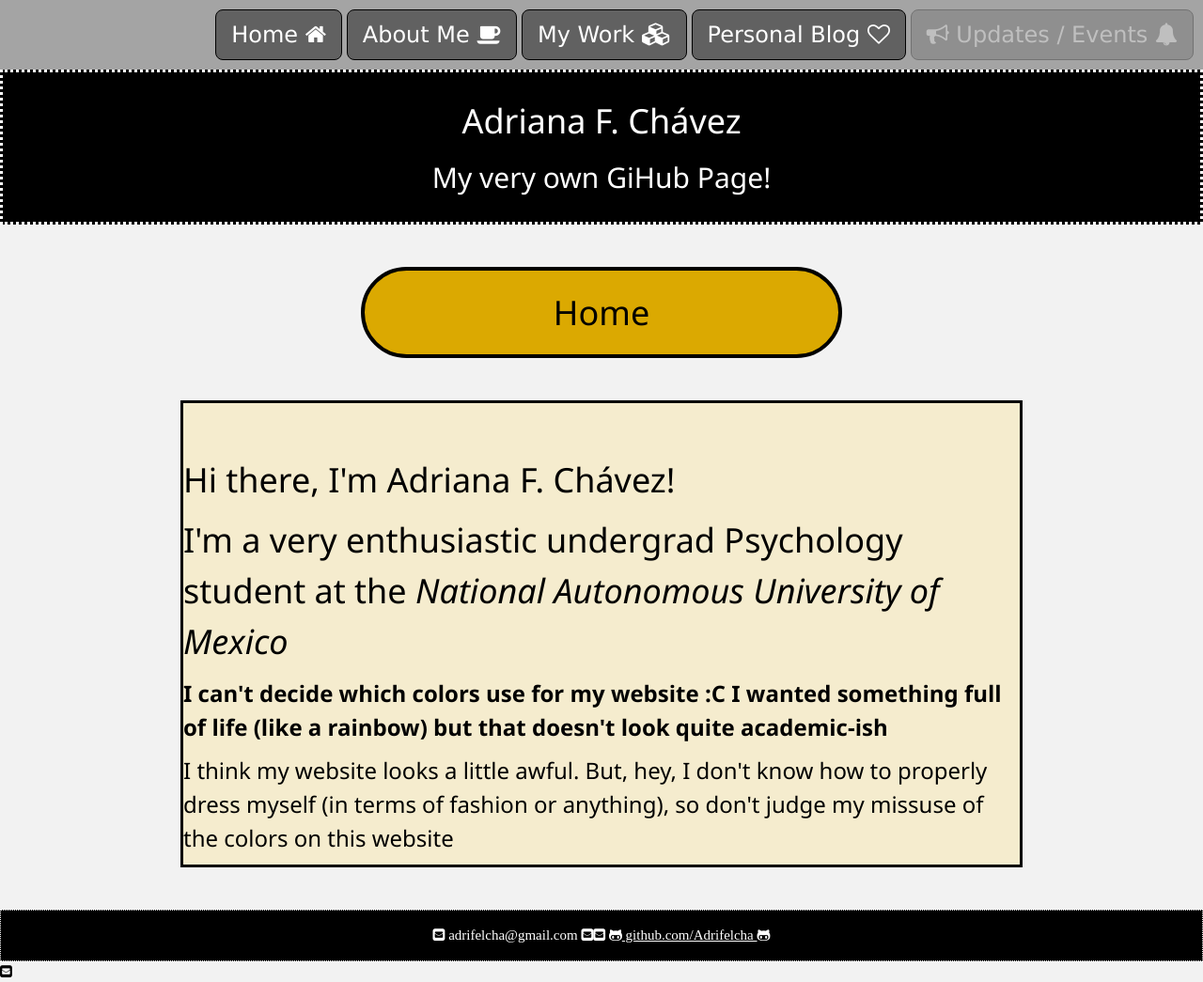
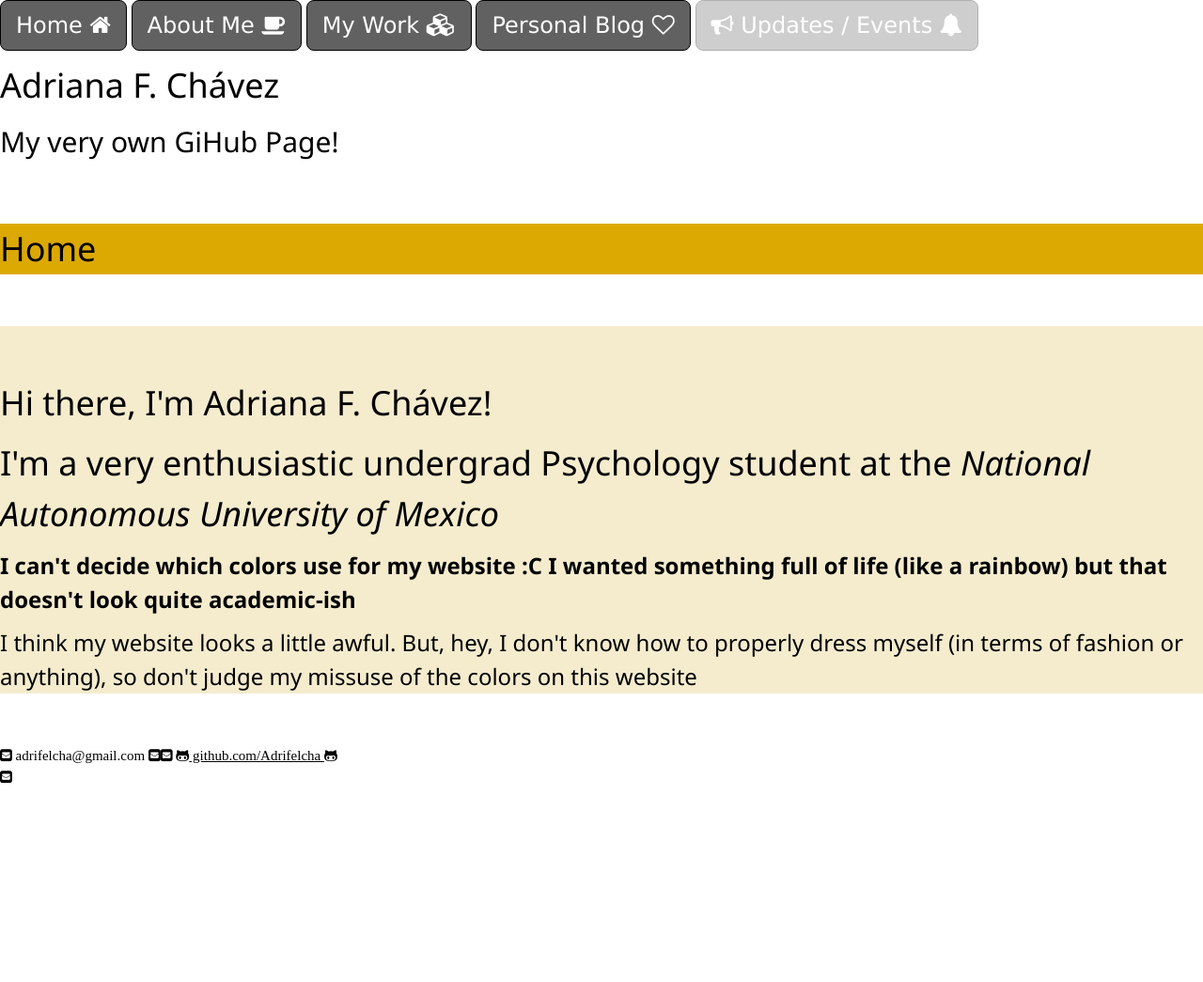
Before and after one commit to Adrifelcha/Adrifelcha-github.io, a Jekyll site: the page built from index.html, in a window 1280 px wide. Shown: the whole page at 94% size. Built offline with Jekyll 4.4.1, drawn with Linux system fonts in a browser that asks for light colours; after the commit the page ends 900 px from its top, so only the background shows below that.

Commit message:
Update default.html

```diff
--- a/_layouts/default.html
+++ b/_layouts/default.html
@@ -8,73 +8,6 @@
 		<link rel="icon" href="https://adrifelcha.github.io/BlackBunny.png">
 			<title>{{ page.title }}</title>
 
-		<style>
-			header.style1 {
-    				padding: 1em;
-    				color: white;
-    				background-color: black;
-    				text-align: center;
-    				border: 3px dotted white;
-				width: 100;
-			}
-
-			header.style2 {
-    				padding: 0.5em;
-    				color: black;
-    				background-color: yellow;
-    				text-align: center;
-    				border: 4px solid black;
-				width: 40%;
-				border-top-right-radius: 50px;
-				border-bottom-right-radius: 50px;
-				border-top-left-radius: 50px;
-				border-bottom-left-radius: 50px;
-				margin-right: auto;
-    				margin-left: auto;
-			}
-
-			footer {
-    				padding: 1em;
-    				color: white;
-    				background-color: black;
-    				clear: left;
-    				border: 1px dotted white;
-    				text-align: center;
-			}
-
-			body {
- 				margin-top: 10px auto;
-    				width: 100%;
-				background-color: #F2F2F2;
-				}
-
-			nav {
-				padding: 10px;
-				text-align:right;
-				background-color: #A4A4A4;
-			}
-
-			nav ul, footer ul {
-				font-size:1.2em;
-    				list-style: none;
-    				text-align:left;
-			}
-
-			nav ul li, footer ul li {
-    				display: inline;
-    				margin-right: 50px;
-    				margin-left: 350px;
-			}
-
-			div.container {
-  				   width: 70%;
-    				   border: 3px solid black;
-				   margin-right: auto;
-    				   margin-left: auto;
-				   background-color: #E6E6E6;
-			}
-
-			</style>
 		</head>
 		<body>
 			<nav>
```
